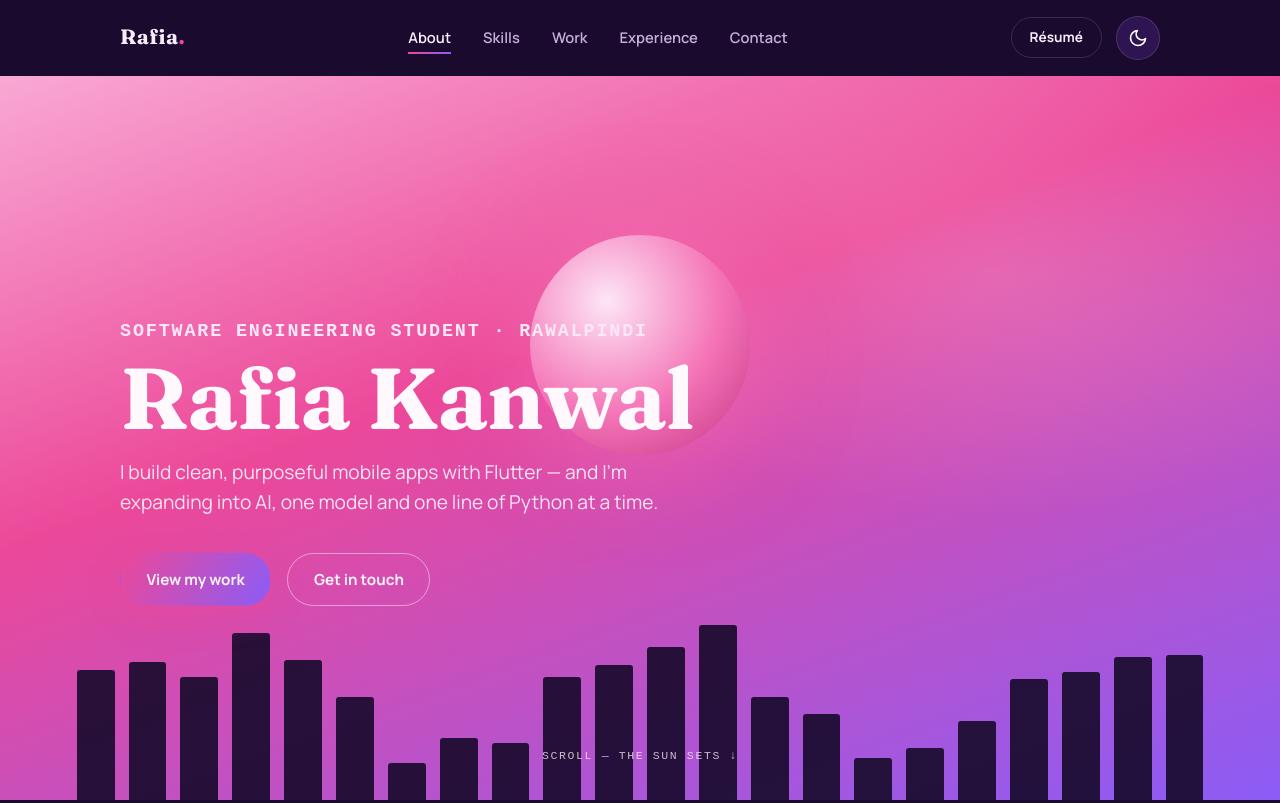
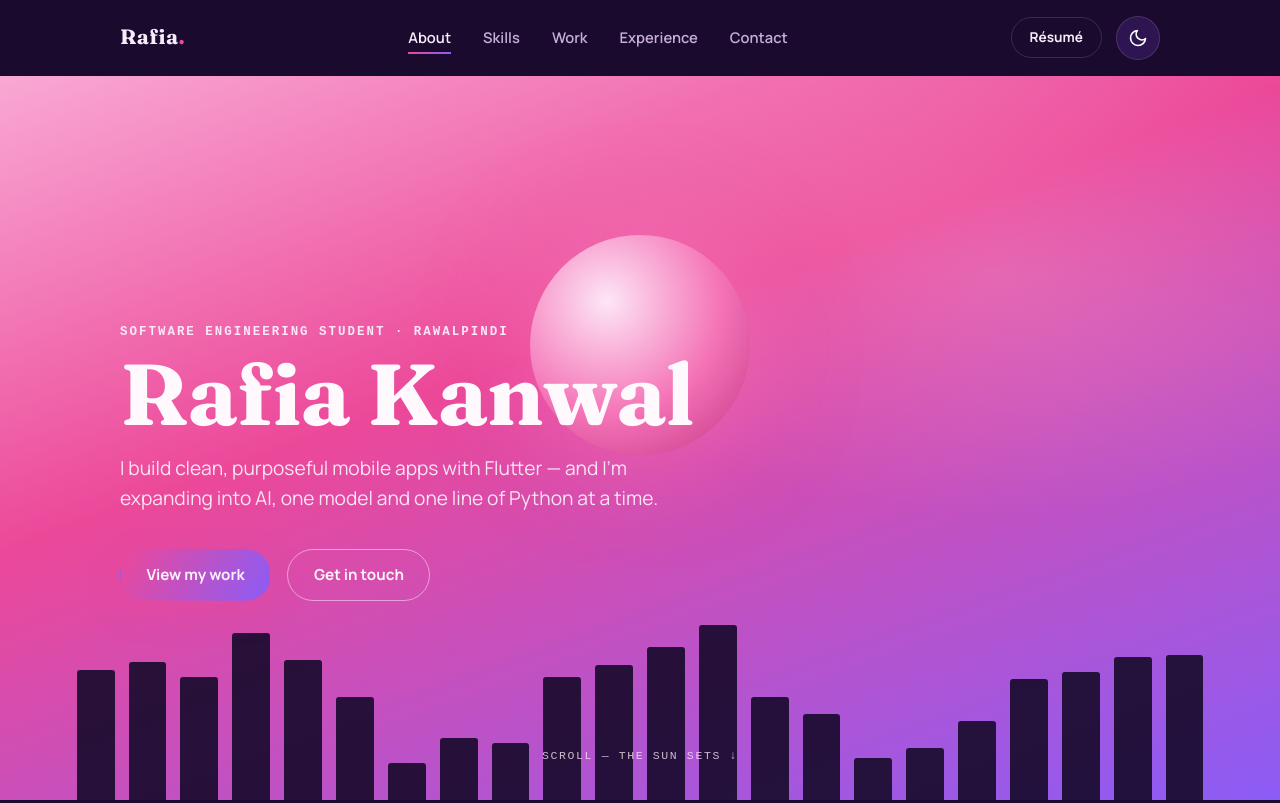
Before and after one commit to kanwalrafia26-source/rafia-portfolio, a plain HTML site: page index.html in a window 1280 px wide. Shown: the top 803 px of the page. Drawn offline with Linux system fonts and the light colour scheme.

Commit message:
Update style.css

```diff
--- a/style.css
+++ b/style.css
@@ -84,9 +84,8 @@ button:focus-visible{
 
 .eyebrow{
   font-family:var(--font-mono);
-  font-size:1.15rem;
-  font-weight:700;
-  letter-spacing:0.1em;
+  font-size:0.78rem;
+  letter-spacing:0.16em;
   text-transform:uppercase;
   color:var(--magenta);
 }
```
